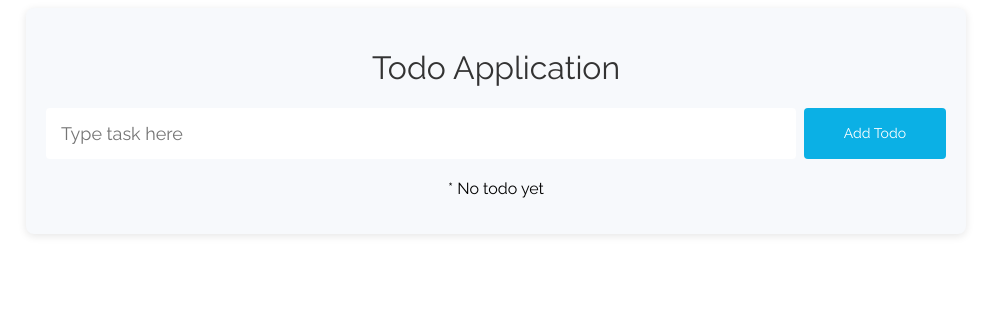
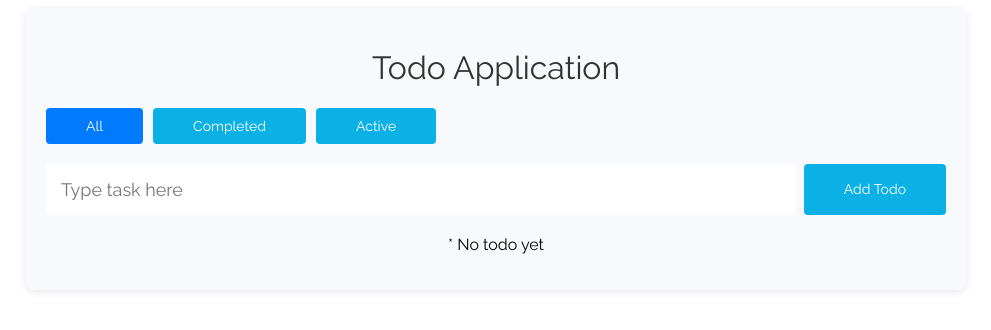
Before and after one commit to alexvlasov182/todo-application, a React (Vite) app: page / in a window 1280 px wide. Shown: the top 330 px of the page, without its empty margins (144-1135 px from the left). Built offline with nearby package versions, Linux system fonts and the light colour scheme.

Commit message:
feat: added filter to the todo-app

```diff
--- a/package.json
+++ b/package.json
@@ -11,7 +11,8 @@
   },
   "dependencies": {
     "react": "^18.3.1",
-    "react-dom": "^18.3.1"
+    "react-dom": "^18.3.1",
+    "uuid": "^11.0.2"
   },
   "devDependencies": {
     "@eslint/js": "^9.11.1",
--- a/src/App.module.css
+++ b/src/App.module.css
@@ -101,3 +101,15 @@ button:hover {
 .checkbox {
   cursor: pointer;
 }
+
+.filterButtons {
+  display: flex;
+  gap: 10px;
+  margin-bottom: 20px;
+}
+
+.active {
+  background-color: #007bff;
+  color: white;
+  border-color: #007bff;
+}
--- a/src/App.tsx
+++ b/src/App.tsx
@@ -1,17 +1,17 @@
 import styles from "./App.module.css";
-import { TodoProvider } from "./components/TodoContext";
+
 import TodoForm from "./components/TodoForm";
 import TodoList from "./components/TodoList";
+import TodoFilter from "./components/TodoFilter";
 
 function App() {
   return (
-    <TodoProvider>
-      <div className={styles.container}>
-        <h1 className={styles.title}>Todo Application</h1>
-        <TodoForm />
-        <TodoList />
-      </div>
-    </TodoProvider>
+    <div className={styles.container}>
+      <h1 className={styles.title}>Todo Application</h1>
+      <TodoFilter />
+      <TodoForm />
+      <TodoList />
+    </div>
   );
 }
 
--- a/src/components/TodoContext.tsx
+++ b/src/components/TodoContext.tsx
@@ -1,11 +1,23 @@
-import { createContext, useState, ReactNode } from "react";
+import {
+  createContext,
+  useState,
+  ReactNode,
+  useMemo,
+  useEffect,
+  useCallback,
+} from "react";
 import { Todo } from "../types";
+import { v4 as uuidv4 } from "uuid";
 
 interface TodoContextType {
   todos: Todo[];
-  addTodo: (todo: Todo) => void;
-  toggleTodo: (index: number) => void;
-  deleteTodo: (index: number) => void;
+  addTodo: (text: string) => void;
+  toggleTodo: (id: string) => void;
+  deleteTodo: (id: string) => void;
+  setFilter: React.Dispatch<
+    React.SetStateAction<"all" | "completed" | "active">
+  >;
+  downloadCSV: () => void;
 }
 
 export const TodoContext = createContext<TodoContextType | undefined>(
@@ -17,26 +29,93 @@ interface TodoProviderProps {
 }
 
 export const TodoProvider = ({ children }: TodoProviderProps) => {
-  const [todos, setTodos] = useState<Todo[]>([]);
+  const [todos, setTodos] = useState<Todo[]>(() => {
+    try {
+      const savedTodos = localStorage.getItem("todos");
+      return savedTodos ? JSON.parse(savedTodos) : [];
+    } catch (error) {
+      console.error("Error loading todos from localStorage", error);
+      return [];
+    }
+  });
 
-  const addTodo = (todo: Todo) => {
-    setTodos((prevTodos) => [...prevTodos, todo]);
-  };
+  const [filter, setFilter] = useState<"all" | "completed" | "active">(() => {
+    const savedFilter = localStorage.getItem("filter");
+    return savedFilter
+      ? (savedFilter as "all" | "completed" | "active")
+      : "all";
+  });
 
-  const toggleTodo = (index: number) => {
+  useEffect(() => {
+    localStorage.setItem("todos", JSON.stringify(todos));
+  }, [todos]);
+
+  useEffect(() => {
+    localStorage.setItem("filter", filter);
+  }, [filter]);
+
+  const addTodo = useCallback((text: string) => {
+    const newTodo: Todo = { id: uuidv4(), text, completed: false };
+    setTodos((prevTodos) => [...prevTodos, newTodo]);
+  }, []);
+
+  const toggleTodo = useCallback((id: string) => {
     setTodos((prevTodos) =>
-      prevTodos.map((todo, i) =>
-        i === index ? { ...todo, completed: !todo.completed } : todo
+      prevTodos.map((todo) =>
+        todo.id === id ? { ...todo, completed: !todo.completed } : todo
       )
+    );
+  }, []);
+
+  const deleteTodo = useCallback((id: string) => {
+    setTodos((prevTodos) => prevTodos.filter((todo) => todo.id !== id));
+  }, []);
+
+  const filteredTodos = useMemo(() => {
+    switch (filter) {
+      case "completed":
+        return todos.filter((todo) => todo.completed);
+      case "active":
+        return todos.filter((todo) => !todo.completed);
+      default:
+        return todos;
+    }
+  }, [todos, filter]);
+
+  // Download CSV
+  const generateCSV = (todos: Todo[]) => {
+    return (
+      "task,completed\n" +
+      todos
+        .map(
+          (todo) => `${todo.text},${todo.completed ? "done" : "not completed"}`
+        )
+        .join("\n")
     );
   };
 
-  const deleteTodo = (index: number) => {
-    setTodos((prevTodos) => prevTodos.filter((_, i) => i !== index));
+  const downloadCSV = () => {
+    const dataCSV = generateCSV(todos);
+    const blob = new Blob([dataCSV], { type: "text/csv" });
+    const url = window.URL.createObjectURL(blob);
+    const a = document.createElement("a");
+    a.href = url;
+    a.download = "todo-list.csv";
+    a.click();
+    window.URL.revokeObjectURL(url);
   };
 
   return (
-    <TodoContext.Provider value={{ todos, addTodo, toggleTodo, deleteTodo }}>
+    <TodoContext.Provider
+      value={{
+        todos: filteredTodos,
+        addTodo,
+        toggleTodo,
+        deleteTodo,
+        setFilter,
+        downloadCSV,
+      }}
+    >
       {children}
     </TodoContext.Provider>
   );
--- /dev/null
+++ b/src/components/TodoFilter.tsx
@@ -0,0 +1,48 @@
+import React, { useContext, useState } from "react";
+import { TodoContext } from "./TodoContext";
+import styles from "./../App.module.css";
+
+const TodoFilter: React.FC = () => {
+  const todoContext = useContext(TodoContext);
+  if (!todoContext) throw new Error("TodoContext is not provided");
+  const { setFilter } = todoContext;
+  const [activeFilter, setActiveFilter] = useState<
+    "all" | "completed" | "active"
+  >("all");
+
+  const handleFilterClick = (filter: "all" | "completed" | "active") => {
+    setFilter(filter);
+    setActiveFilter(filter);
+  };
+
+  return (
+    <div className={styles.filterButtons}>
+      <button
+        className={`${styles.button} ${
+          activeFilter === "all" ? styles.active : ""
+        }`}
+        onClick={() => handleFilterClick("all")}
+      >
+        All
+      </button>
+      <button
+        className={`${styles.button} ${
+          activeFilter === "completed" ? styles.active : ""
+        }`}
+        onClick={() => handleFilterClick("completed")}
+      >
+        Completed
+      </button>
+      <button
+        className={`${styles.button} ${
+          activeFilter === "active" ? styles.active : ""
+        }`}
+        onClick={() => handleFilterClick("active")}
+      >
+        Active
+      </button>
+    </div>
+  );
+};
+
+export default TodoFilter;
--- a/src/components/TodoForm.tsx
+++ b/src/components/TodoForm.tsx
@@ -15,7 +15,7 @@ const TodoForm: React.FC = () => {
   const handleSubmit = (e: React.FormEvent) => {
     e.preventDefault();
     if (task.trim() !== "") {
-      addTodo({ text: task, completed: false });
+      addTodo(task);
       setTask("");
     }
   };
--- a/src/components/TodoList.tsx
+++ b/src/components/TodoList.tsx
@@ -1,4 +1,4 @@
-import React, { useMemo, useContext, useCallback } from "react";
+import React, { useMemo, useContext } from "react";
 import { TodoContext } from "./TodoContext";
 import styles from "./../App.module.css";
 
@@ -9,44 +9,23 @@ const TodoList: React.FC = () => {
     throw new Error("TodoList must be used within TodoProvider");
   }
 
-  const { todos, toggleTodo, deleteTodo } = context;
-
-  const downloadCSV = () => {
-    const dataCSV = "task,completed\n" + todos
-      .map(
-        (todo) =>
-          `${todo.text},${
-            todo.completed ? "done" : "not completed"
-          }`
-      )
-      .join("\n");
-
-    const blob = new Blob([dataCSV], { type: "text/csv" });
-    const url = window.URL.createObjectURL(blob);
-
-    const a = document.createElement("a");
-    a.href = url;
-    a.download = "todo-list.csv";
-    a.click();
-
-    window.URL.revokeObjectURL(url);
-  };
+  const { todos, toggleTodo, deleteTodo, downloadCSV } = context;
 
   const renderTodos = useMemo(() => {
-    return todos.map((todo, index) => (
-      <li key={index} className={styles.todoItem}>
+    return todos.map((todo) => (
+      <li key={todo.id} className={styles.todoItem}>
         <input
           type="checkbox"
           className={styles.checkbox}
           checked={todo.completed}
-          onChange={() => toggleTodo(index)}
+          onChange={() => toggleTodo(todo.id)}
         />
         <span className={todo.completed ? styles.completed : styles.todoText}>
           {todo.text}
         </span>
         <button
           className={styles.deleteButton}
-          onClick={() => deleteTodo(index)}
+          onClick={() => deleteTodo(todo.id)}
         >
           Delete
         </button>
--- a/src/main.tsx
+++ b/src/main.tsx
@@ -1,10 +1,13 @@
-import { StrictMode } from 'react'
-import { createRoot } from 'react-dom/client'
-import App from './App.tsx'
-import './index.css'
+import { StrictMode } from "react";
+import { createRoot } from "react-dom/client";
+import App from "./App.tsx";
+import "./index.css";
+import { TodoProvider } from "./components/TodoContext.tsx";
 
-createRoot(document.getElementById('root')!).render(
+createRoot(document.getElementById("root")!).render(
   <StrictMode>
-    <App />
-  </StrictMode>,
-)
+    <TodoProvider>
+      <App />
+    </TodoProvider>
+  </StrictMode>
+);
--- a/src/types.ts
+++ b/src/types.ts
@@ -1,4 +1,5 @@
 export interface Todo {
+  id: string;
   text: string;
   completed: boolean;
 }
```
Also changed, not shown: 2 other files (tests, documents, lock files or other folders).
